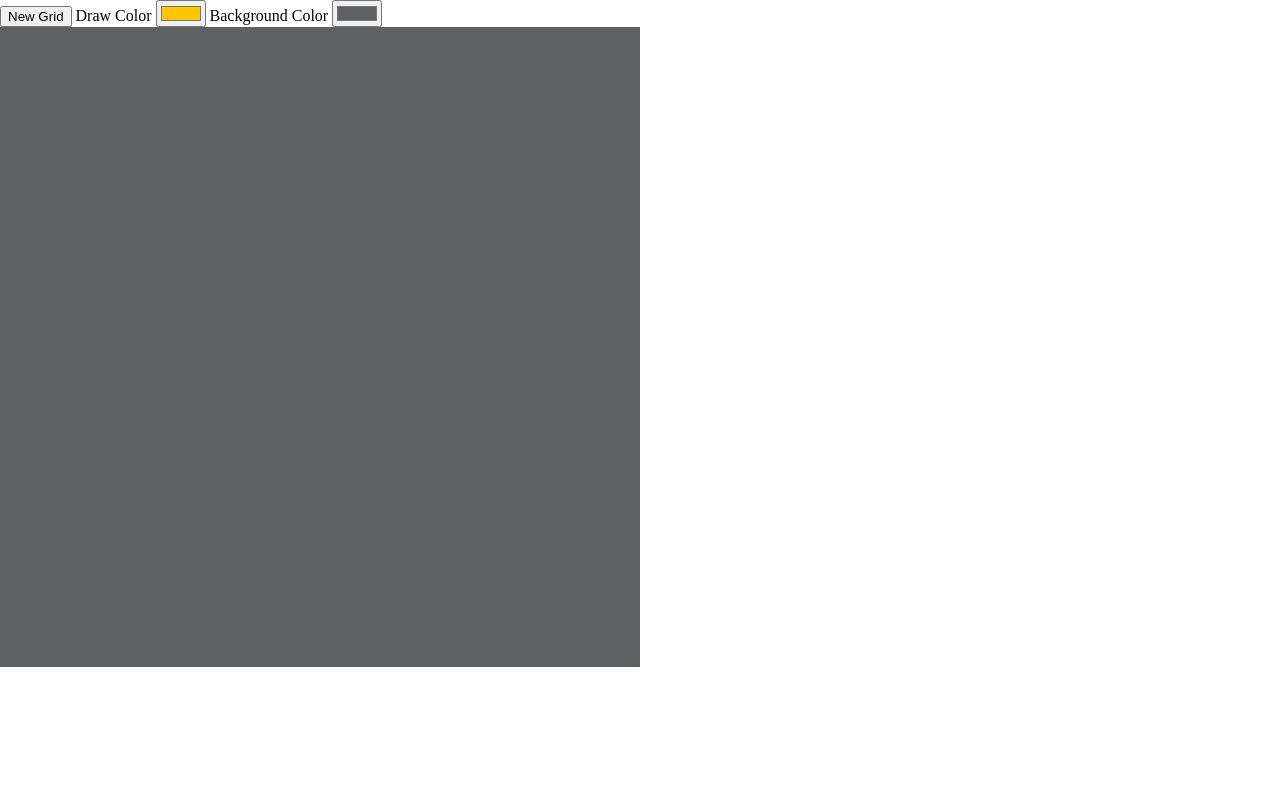
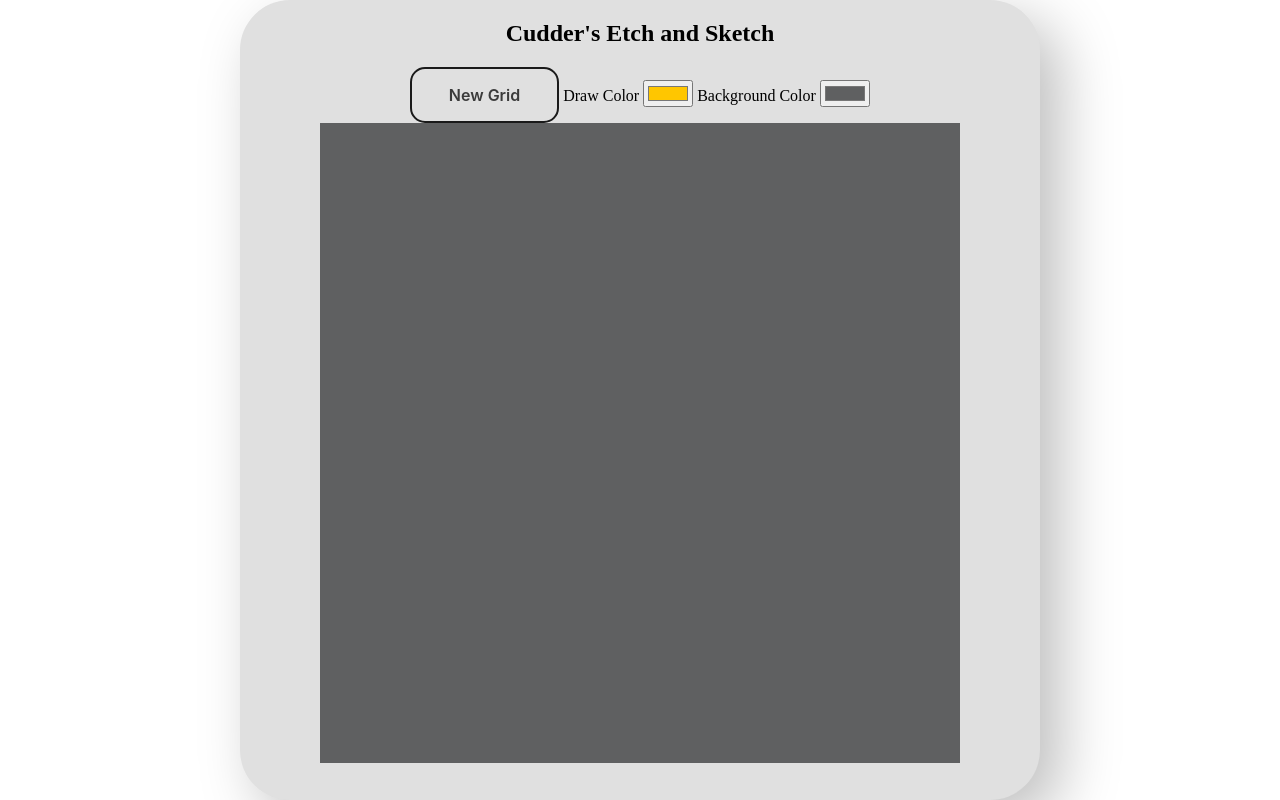
Before and after one commit to MDDiallo9/Etch-Sketch, a plain HTML site: page index.html in a window 1280 px wide. Drawn offline with Linux system fonts and the light colour scheme.

Commit message:
html and css started

```diff
--- a/index.html
+++ b/index.html
@@ -9,6 +9,10 @@
     <link rel="stylesheet" href="style.css">
 </head>
 <body>
+    <section>
+    <div class="title">
+        <h1>Cudder's Etch and Sketch</h1>
+    </div>
     <div>
         <button id="newGrid">New Grid</button>
         <label for="base">Draw Color</label>
@@ -19,5 +23,6 @@
     <div id="gridContainer">
 
     </div>
+    </section>
 </body>
 </html>
--- a/style.css
+++ b/style.css
@@ -1,17 +1,58 @@
 body{
     margin: 0;
 }
-/* #gridContainer {
-    display: flex;
-    max-width: 640px;
-    max-height: 640px;
-    flex-wrap: wrap;
-    box-sizing: border-box;
-  }
+section{
+  display: flex;
+  /* justify-content: center; */
+  flex-direction: column;
+  align-items: center;
+  width: 800px;
+  margin: auto;
+  border-radius: 50px;
+  background: #e0e0e0;
+  box-shadow:  20px 20px 60px #bebebe,-20px -20px 60px #ffffff;
+  height: 800px;
 
-  .gridbox {
-    height: 20px;
-    width: 20px;
-    background-color: #5f6061;
-    flex-shrink: 0;
-  } */
+}
+button {
+  appearance: none;
+  background-color: transparent;
+  border: 0.125em solid #1A1A1A;
+  border-radius: 0.9375em;
+  box-sizing: border-box;
+  color: #3B3B3B;
+  cursor: pointer;
+  display: inline-block;
+  font-family: Roobert,-apple-system,BlinkMacSystemFont,"Segoe UI",Helvetica,Arial,sans-serif,"Apple Color Emoji","Segoe UI Emoji","Segoe UI Symbol";
+  font-size: 16px;
+  font-weight: 600;
+  line-height: normal;
+  margin: 0;
+  min-height: 2.75em;
+  min-width: 0;
+  outline: none;
+  padding: 1em 2.3em;
+  text-align: center;
+  text-decoration: none;
+  transition: all 300ms cubic-bezier(.23, 1, 0.32, 1);
+  user-select: none;
+  -webkit-user-select: none;
+  touch-action: manipulation;
+  will-change: transform;
+ }
+
+ button:disabled {
+  pointer-events: none;
+ }
+
+ button:hover {
+  color: #fff;
+  background-color: #1A1A1A;
+  box-shadow: rgba(0, 0, 0, 0.25) 0 8px 15px;
+  transform: translateY(-2px);
+ }
+
+ button:active {
+  box-shadow: none;
+  transform: translateY(0);
+ }
```
